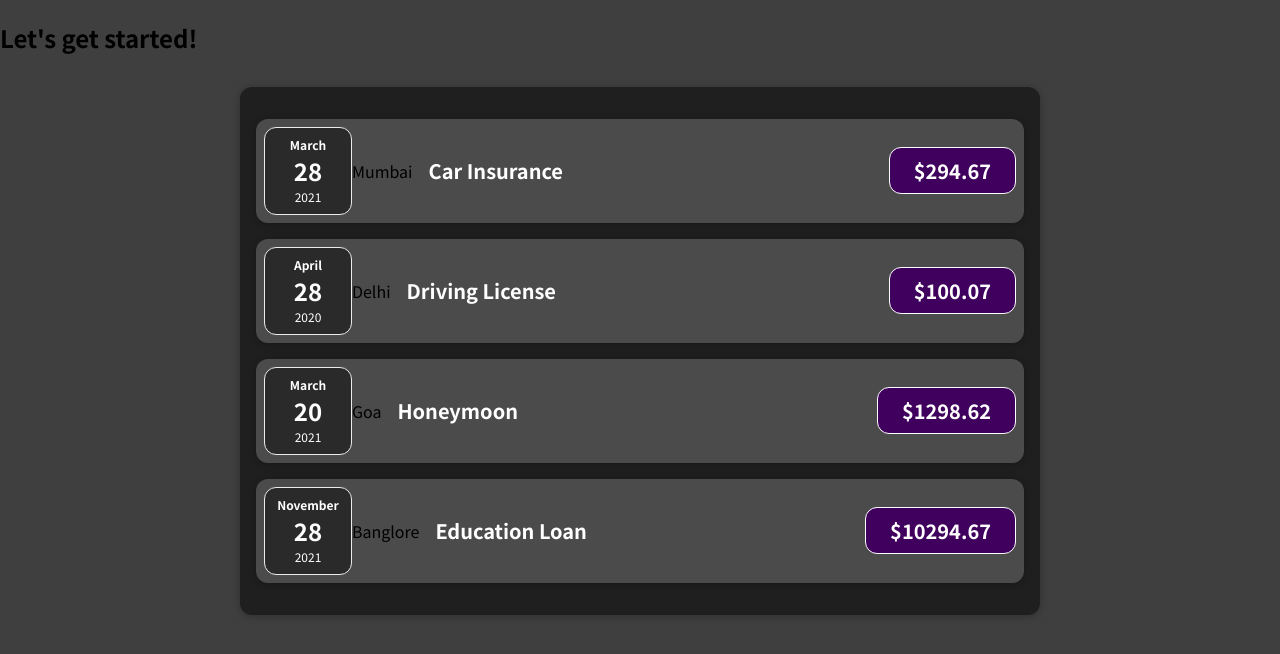
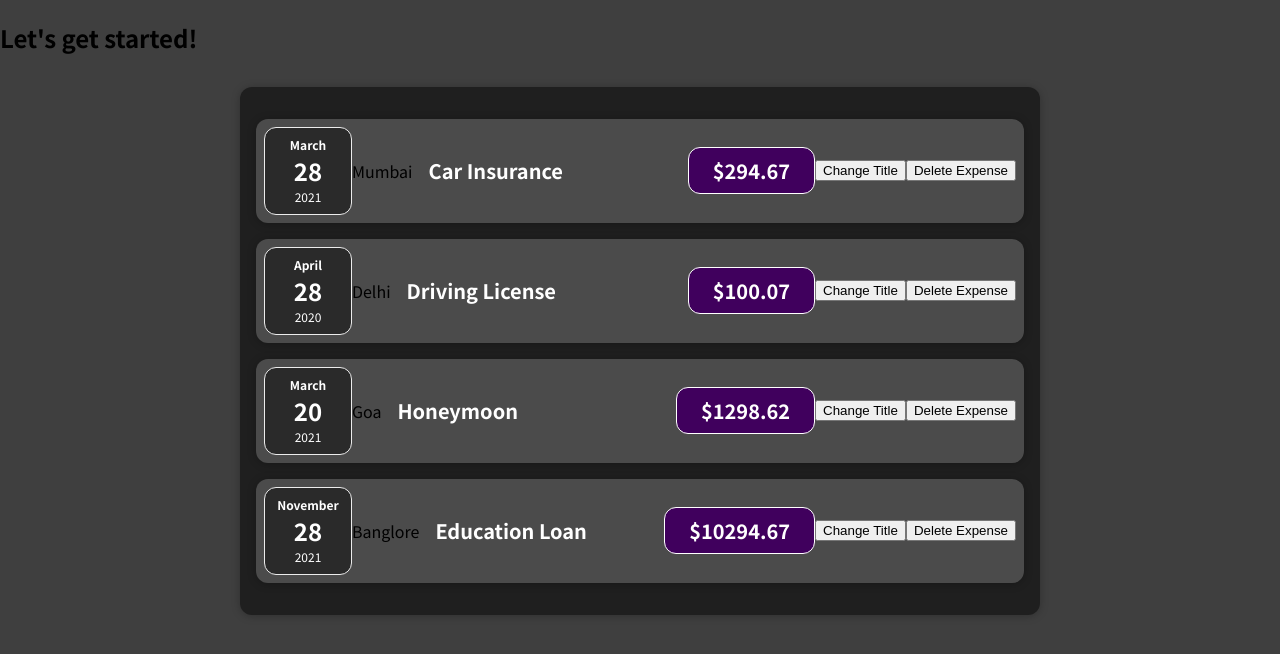
Before and after one commit to AmruthjithSunil/reactExpense, a JavaScript app: page / in a window 1280 px wide. Shown: the top 654 px of the page. Built offline with nearby package versions, Linux system fonts and the light colour scheme.

Commit message:
advance react task 1

```diff
--- a/src/components/Expenses/ExpenseDetails.js
+++ b/src/components/Expenses/ExpenseDetails.js
@@ -1,6 +1,14 @@
 import "./ExpenseItem.css";
 
 function ExpenseDetails({ locationOfExpenditure, title, amount }) {
+  const clickHandler = () => {
+    console.log("clicked");
+  };
+
+  const deleteHandler = (e) => {
+    e.target.parentElement.remove();
+  };
+
   return (
     <>
       <div>{locationOfExpenditure}</div>
@@ -8,6 +16,8 @@
         <h2>{title}</h2>
         <div className="expense-item__price">${amount}</div>
       </div>
+      <button onClick={clickHandler}>Change Title</button>
+      <button onClick={deleteHandler}>Delete Expense</button>
     </>
   );
 }
```
